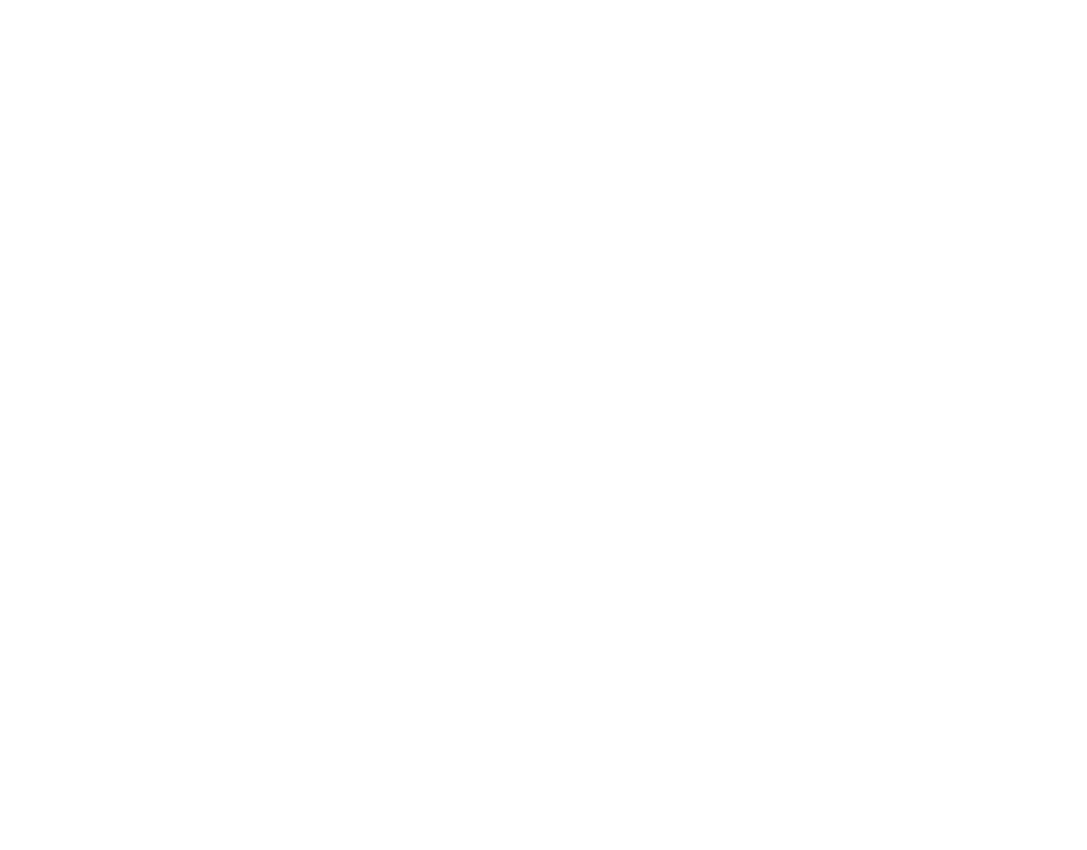
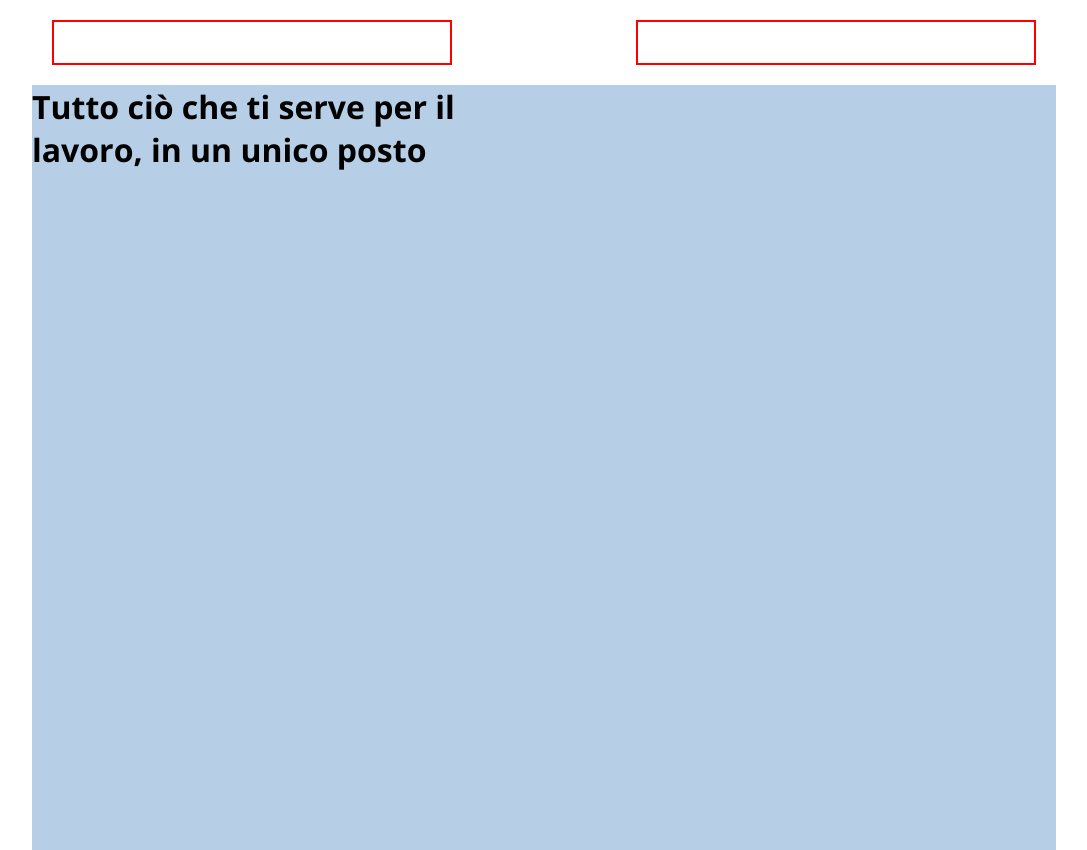
Before and after one commit to albertoferri/htmlcss-dropbox, a plain HTML site: page index.html in a window 1280 px wide. Shown: the whole page, without its empty margins (96-1183 px from the left). Before the commit the page ends 800 px from the top, so only its background shows below. Drawn offline with nearby package versions, Linux system fonts and the light colour scheme.

Commit message:
fix onde

```diff
--- a/css/style.css
+++ b/css/style.css
@@ -4,5 +4,52 @@
     box-sizing: border-box;
 }
 
+body{
+    font-family: 'Open Sans', sans-serif;
+    width: 80%;
+    margin-left: auto;
+    margin-right: auto;
+}
+
 /* inizio header */
+header{
+    background-color: #b7cfe6;
+    height: 850px;
+    width: 100%;
+}
+header>h1{
+    border: 2px red solid;
+}
+
+
+
+
 /* inizio navbar */
+nav{
+    display: flex;
+    justify-content: space-between;
+    height: 85px;
+    width: 100%;
+    background-color: #ffffff;
+    padding: 20px;
+    z-index: 2;
+}
+
+.nav-left,.nav-right{
+    border: 2px red solid;
+    width: 400px;
+    /* test */
+
+}
+/* fine navbar */
+
+/* container big */
+
+.container-big{
+    max-width: 1300px;
+    mar
+}
+
+
+
+/* fine container big */
--- a/index.html
+++ b/index.html
@@ -5,6 +5,11 @@
     <meta name="viewport" content="width=device-width, initial-scale=1.0">
     <title>Dropbox</title>
     <link rel="stylesheet" href="css/style.css">
+<!-- googlefonts -->
+<link rel="preconnect" href="https://fonts.googleapis.com">
+<link rel="preconnect" href="https://fonts.gstatic.com" crossorigin>
+<link href="https://fonts.googleapis.com/css2?family=Open+Sans:wght@400;700&display=swap" rel="stylesheet">
+
 </head>
 <body>
     <header>
@@ -12,6 +17,9 @@
             <div class="nav-left"></div>
             <div class="nav-right"></div>
         </nav>
+        <div class="container-big">
+            <h1>Tutto ciò che ti serve per il <br> lavoro, in un unico posto</h1>
+        </div>
     </header>
 </body>
 </html>
```
